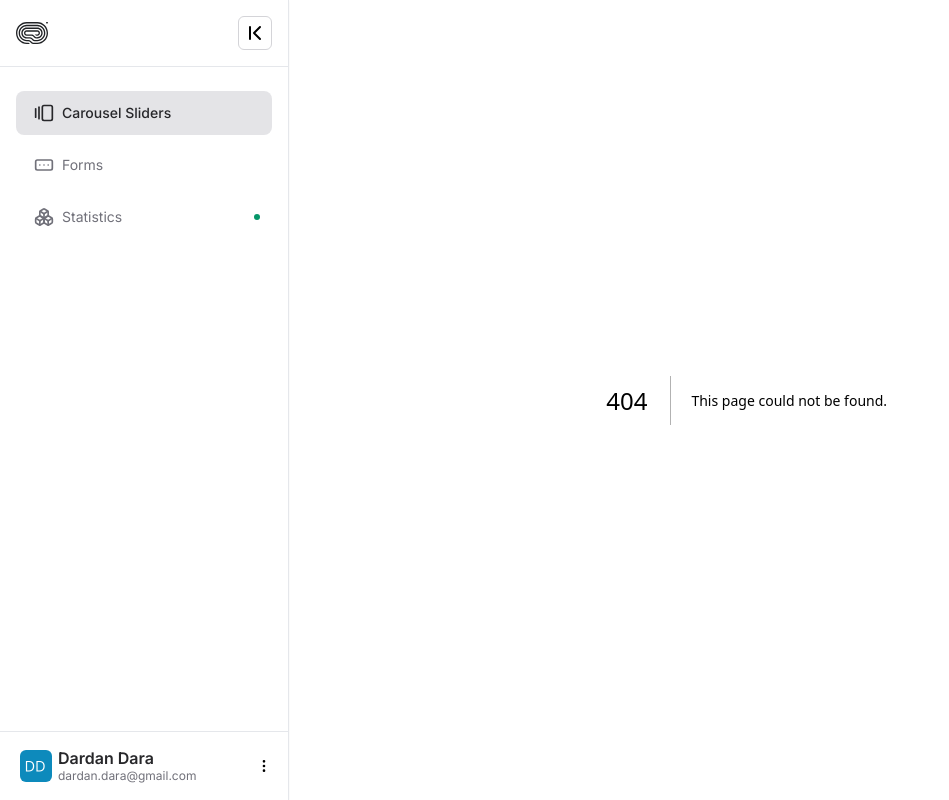
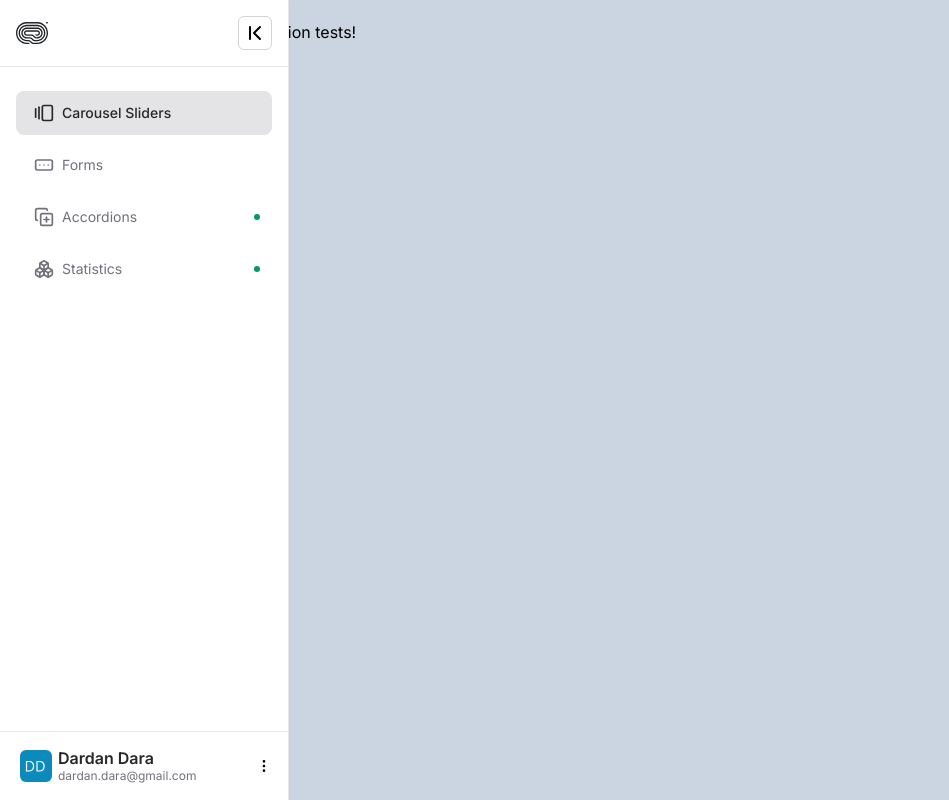
Before and after one commit to dardan8/tailwind-components, a Next.js app: page /accordions in a window 1280 px wide. Before the commit this address had no page. Shown: the whole page, without its empty margins (0-949 px from the left). Built offline with nearby package versions, Linux system fonts and the light colour scheme.

Commit message:
add accordion + fix final sidebar

```diff
--- /dev/null
+++ b/app/accordions/page.tsx
@@ -0,0 +1,9 @@
+const page = () => {
+  return (
+    <div className='flex flex-wrap w-full min-h-screen bg-slate-300 p-5'>
+      Accordion tests!
+    </div>
+  );
+};
+
+export default page;
--- a/app/components/Sidebar.tsx
+++ b/app/components/Sidebar.tsx
@@ -18,9 +18,13 @@ export const SidebarContext = createContext(true);
 const Sidebar = ({ children, expanded, setExpanded }: ChildrenProps) => {
   return (
     <aside
-      className={`h-screen absolute z-10 ${expanded ? "w-1/6" : "w-full"} `}
+      className={`h-screen absolute z-10 ${expanded ? "w-1/6" : "w-[5%]"} `}
     >
-      <nav className='h-full flex flex-col fixed bg-white border-r shadow-sm'>
+      <nav
+        className={`h-full flex flex-col fixed bg-white border-r shadow-sm ${
+          expanded ? "w-auto" : "w-[5%]"
+        }`}
+      >
         <div
           className={`p-4 flex ${
             expanded ? "justify-between" : "justify-center"
--- a/app/forms/page.tsx
+++ b/app/forms/page.tsx
@@ -3,7 +3,7 @@ import ContactForm from "../components/ContactForm";
 
 const page = () => {
   return (
-    <div className='flex items-start justify-center p-20 bg-slate-100 min-h-screen'>
+    <div className='flex items-start justify-center p-20 bg-slate-100 min-h-screen w-full'>
       <div className='flex flex-col w-5/12 '>
         <h1 className='text-xl font-semibold  text-zinc-700 mb-12'>
           Fill out the form below and we will get in touch with you as soon as
--- a/app/layout.tsx
+++ b/app/layout.tsx
@@ -11,7 +11,7 @@ import Link from "next/link";
 //components
 import SidebarItem from "./components/SidebarItem";
 import Sidebar from "./components/Sidebar";
-import { GalleryHorizontalEnd, Boxes, FormInput } from "lucide-react";
+import { GalleryHorizontalEnd, Boxes, FormInput, CopyPlus } from "lucide-react";
 
 // const metadata: Metadata = {
 //   title: "Tailwind Components",
@@ -28,8 +28,8 @@ export default function RootLayout({
   return (
     <html lang='en'>
       <body className={inter.className}>
-        <div className='flex h-screen box-border w-full'>
-          <div className={`${expanded ? "w-1/6" : "w-[4%]"}`}>
+        <div className='flex h-screen box-border'>
+          <div className={`${expanded ? "w-1/6" : "w-[5%]"}`}>
             <Sidebar expanded={expanded} setExpanded={setExpanded}>
               <Link href='/sliders'>
                 <SidebarItem
@@ -41,10 +41,17 @@ export default function RootLayout({
               <Link href='/forms'>
                 <SidebarItem icon={<FormInput size={20} />} text='Forms' />
               </Link>
+              <Link href='/accordions'>
+                <SidebarItem
+                  icon={<CopyPlus size={20} />}
+                  text='Accordions'
+                  alert
+                />
+              </Link>
               <SidebarItem icon={<Boxes size={20} />} text='Statistics' alert />
             </Sidebar>
           </div>
-          <div className={`${expanded ? "w-5/6" : "w-[96%]"}`}>{children}</div>
+          <div className={`${expanded ? "w-5/6" : "w-[95%]"}`}>{children}</div>
         </div>
       </body>
     </html>
```
